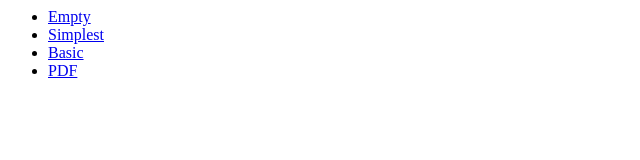
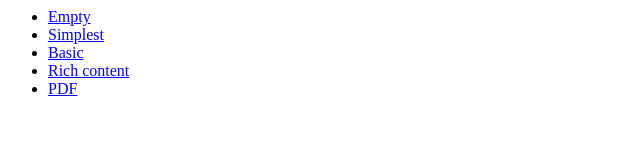
Before and after one commit to boxabirds/lisn-tests, a plain HTML site: page index.html in a window 1280 px wide. Shown: the whole page, without its empty margins (0-640 px from the left). Drawn offline with Linux system fonts and the light colour scheme.

Commit message:
Updated index

```diff
--- a/index.html
+++ b/index.html
@@ -4,6 +4,7 @@
       <li><a href="empty.html">Empty</a></li>
       <li><a href="simplest.html">Simplest</a></li>
       <li><a href="basic.html">Basic</a></li>
+      <li><a href="rich-content.html">Rich content</a></li>
       <li><a href="pdf.pdf">PDF</a></li>
     </ul>
   </body>
```
